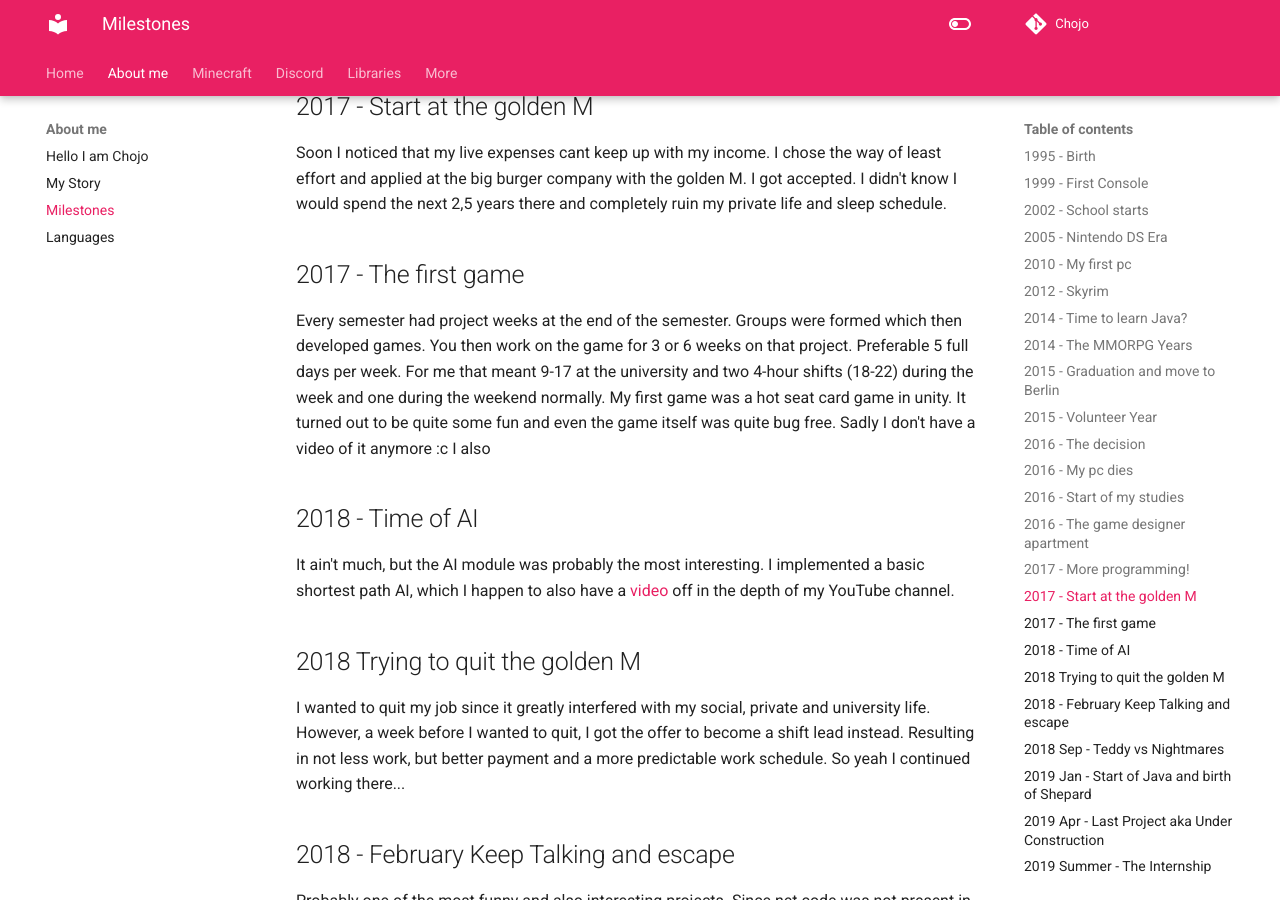
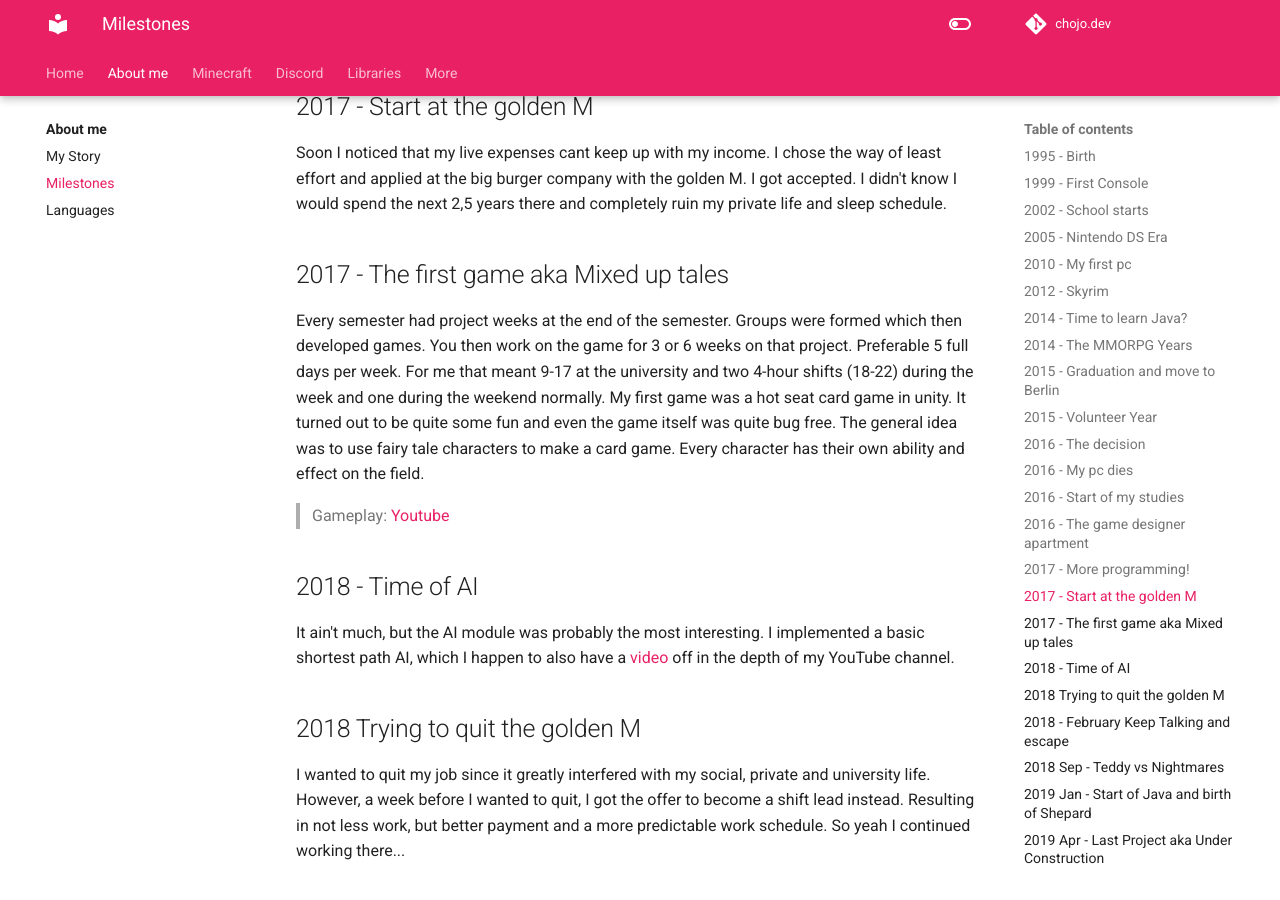
Before and after one commit to rainbowdashlabs/chojodev, an MkDocs documentation site: the page built from docs/about_me/milestones.md, in a window 1280 px wide and 900 px high, scrolled down 3300 px. Built offline with MkDocs 1.6.1 and Material for MkDocs 9.7.7, drawn with Linux system fonts in a browser that asks for light colours; comment, search, counter and statistics services are not loaded.

Commit message:
Add gameplay for mixed up tales

```diff
--- a/docs/about_me/milestones.md
+++ b/docs/about_me/milestones.md
@@ -146,7 +146,7 @@
 I got accepted.
 I didn't know I would spend the next 2,5 years there and completely ruin my private life and sleep schedule.
 
-## 2017 - The first game
+## 2017 - The first game aka Mixed up tales
 Every semester had project weeks at the end of the semester.
 Groups were formed which then developed games.
 You then work on the game for 3 or 6 weeks on that project.
@@ -154,8 +154,12 @@
 For me that meant 9-17 at the university and two 4-hour shifts (18-22) during the week and one during the weekend normally.
 My first game was a hot seat card game in unity.
 It turned out to be quite some fun and even the game itself was quite bug free.
-Sadly I don't have a video of it anymore :c
-I also
+The general idea was to use fairy tale characters to make a card game.
+Every character has their own ability and effect on the field.
+
+> Gameplay: [Youtube](https://www.youtube.com/watch?v=GqRVcNSVgyo)
+
+
 
 ## 2018 - Time of AI
 It ain't much, but the AI module was probably the most interesting.
--- a/mkdocs.yml
+++ b/mkdocs.yml
@@ -1,8 +1,8 @@
 site_name: Chojo - Portfolio
 site_url: https://chojo.dev/
-site_description: Chojo - Portfolio
+site_description: Welcome to my portfolio page.
 repo_url: https://github.com/rainbowdashlabs/chojodev/
-repo_name: Chojo
+repo_name: chojo.dev
 docs_dir: docs
 site_dir: site
 plugins:
@@ -48,6 +48,8 @@
     # - navigation.indexes
     - navigation.top
     - content.code.annotate
+    - navigation.indexes
+    - toc.follow
   language: en
   name: material
   palette:
@@ -71,3 +73,17 @@
   - pymdownx.inlinehilite
   - pymdownx.snippets
   - pymdownx.superfences
+extra:
+  social:
+    - name: Patreon
+      icon: fontawesome/brands/patreon
+      link: https://www.patreon.com/eldoriaplugins
+    - name: Spigot
+      icon: material/minecraft
+      link: https://www.spigotmc.org/resources/authors/585216/
+    - name: Github
+      icon: fontawesome/brands/github
+      link: https://github.com/rainbowdashlabs
+    - name: Discord
+      icon: fontawesome/brands/discord
+      link: https://discord.gg/7Z74AjhRXg
```
